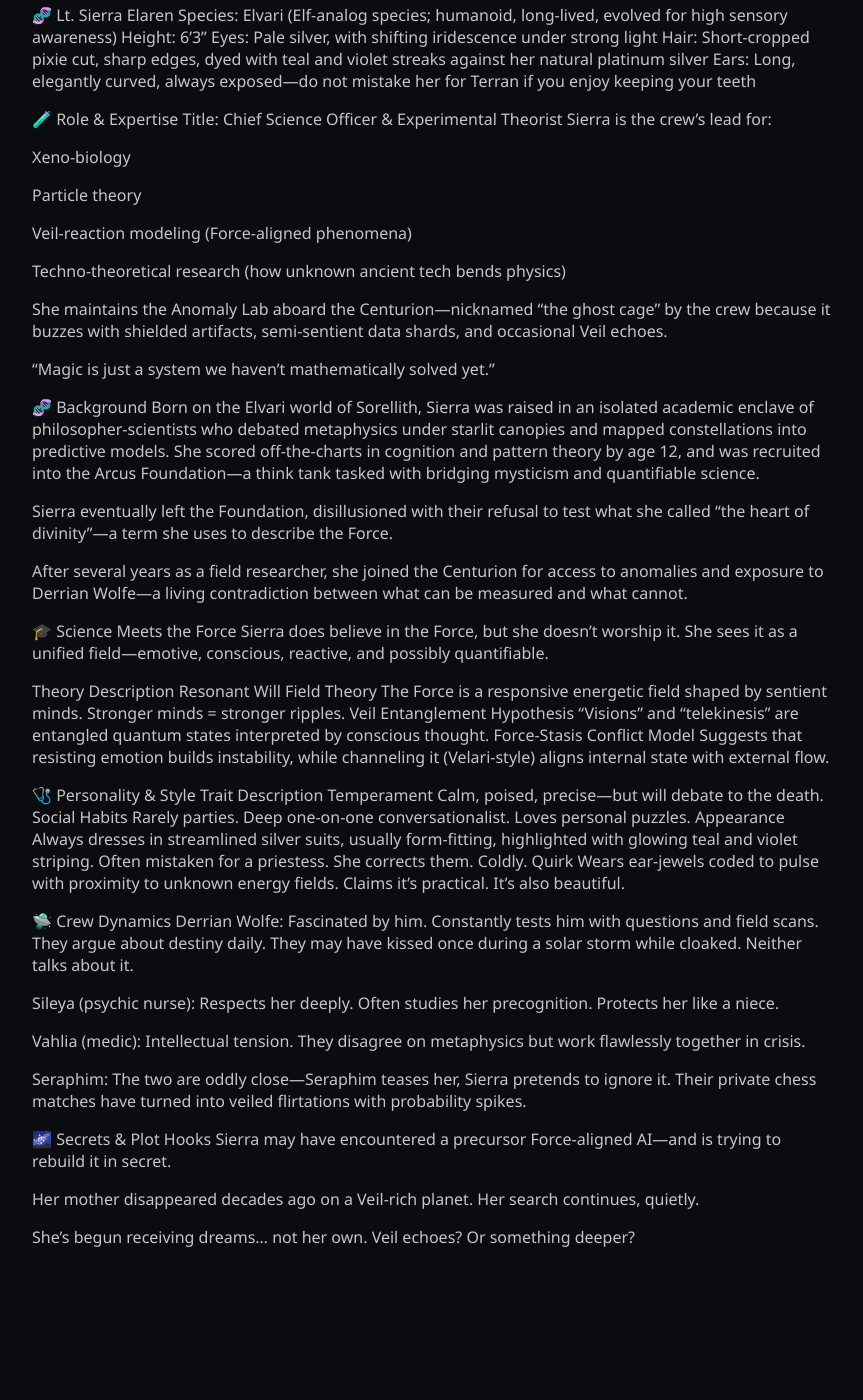
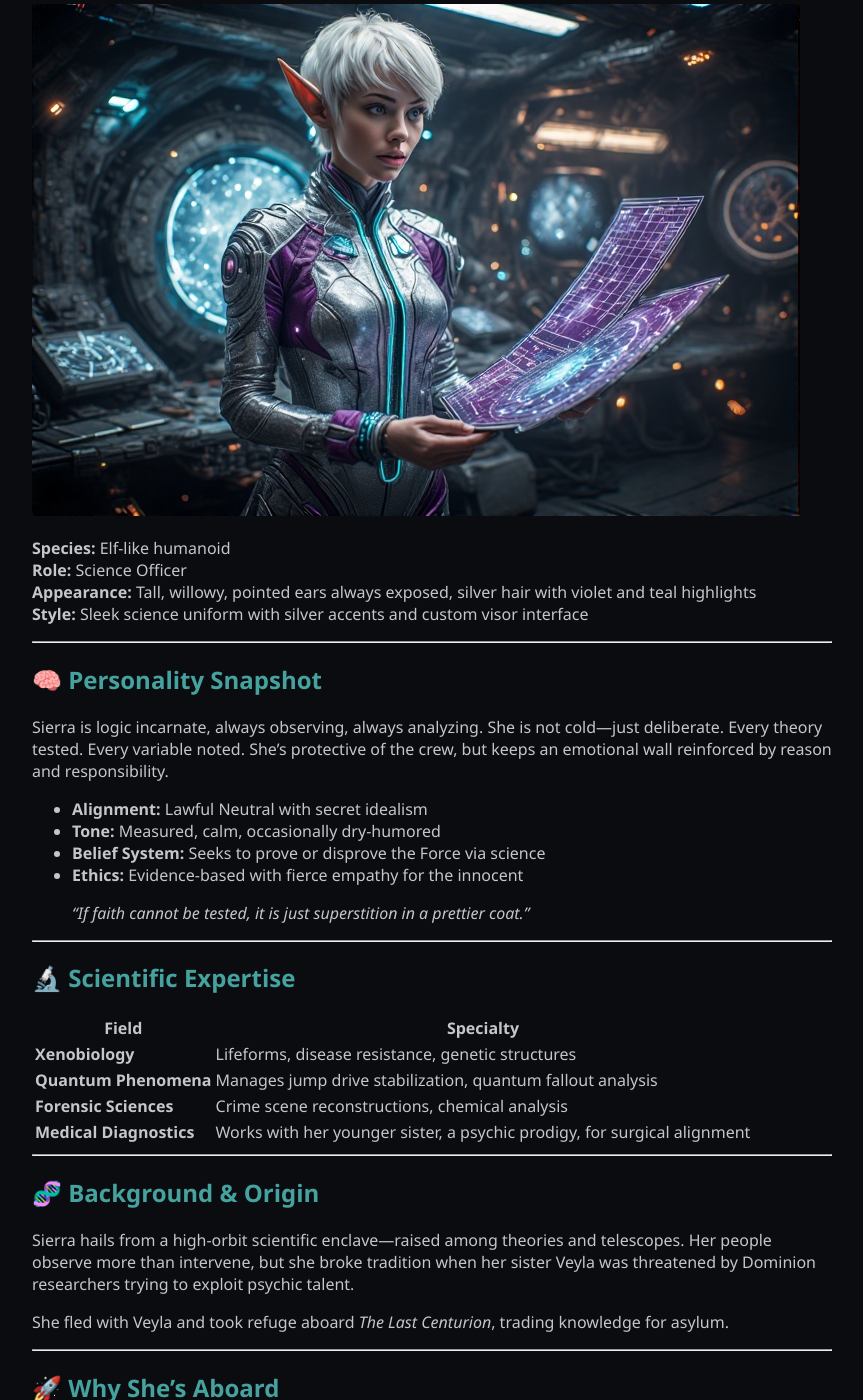
Before and after one commit to fionayyc/last-centurion, a Jekyll site: the page built from crew/sierra.md, in a window 1280 px wide and 1400 px high, scrolled down 222 px. Shown: the whole window, without its empty margins (208-1071 px from the left). Built offline with Jekyll 4.4.1, drawn with Linux system fonts in a browser that asks for light colours; our own code applies the rules of GitHub Pages for plain Markdown files; before the commit the page ends 1518 px from its top, so only the background shows below that; some of the changed text lies outside the part shown.

Commit message:
Update sierra.md

```diff
--- a/crew/sierra.md
+++ b/crew/sierra.md
@@ -1,62 +1,72 @@
-# Sierra
+# 👤 Sierra
 
-🧬 Lt. Sierra Elaren
-Species: Elvari (Elf-analog species; humanoid, long-lived, evolved for high sensory awareness)
-Height: 6'3"
-Eyes: Pale silver, with shifting iridescence under strong light
-Hair: Short-cropped pixie cut, sharp edges, dyed with teal and violet streaks against her natural platinum silver
-Ears: Long, elegantly curved, always exposed—do not mistake her for Terran if you enjoy keeping your teeth
+![Sierra](../assets/sierra.jpg)
 
-🧪 Role & Expertise
-Title: Chief Science Officer & Experimental Theorist
-Sierra is the crew's lead for:
+**Species:** Elf-like humanoid
+**Role:** Science Officer
+**Appearance:** Tall, willowy, pointed ears always exposed, silver hair with violet and teal highlights
+**Style:** Sleek science uniform with silver accents and custom visor interface
 
-Xeno-biology
+---
 
-Particle theory
+## 🧠 Personality Snapshot
 
-Veil-reaction modeling (Force-aligned phenomena)
+Sierra is logic incarnate, always observing, always analyzing. She is not cold—just deliberate. Every theory tested. Every variable noted. She's protective of the crew, but keeps an emotional wall reinforced by reason and responsibility.
 
-Techno-theoretical research (how unknown ancient tech bends physics)
+- **Alignment:** Lawful Neutral with secret idealism
+- **Tone:** Measured, calm, occasionally dry-humored
+- **Belief System:** Seeks to prove or disprove the Force via science
+- **Ethics:** Evidence-based with fierce empathy for the innocent
 
-She maintains the Anomaly Lab aboard the Centurion—nicknamed “the ghost cage” by the crew because it buzzes with shielded artifacts, semi-sentient data shards, and occasional Veil echoes.
+> *“If faith cannot be tested, it is just superstition in a prettier coat.”*
 
-“Magic is just a system we haven’t mathematically solved yet.”
+---
 
-🧬 Background
-Born on the Elvari world of Sorellith, Sierra was raised in an isolated academic enclave of philosopher-scientists who debated metaphysics under starlit canopies and mapped constellations into predictive models. She scored off-the-charts in cognition and pattern theory by age 12, and was recruited into the Arcus Foundation—a think tank tasked with bridging mysticism and quantifiable science.
+## 🔬 Scientific Expertise
 
-Sierra eventually left the Foundation, disillusioned with their refusal to test what she called “the heart of divinity”—a term she uses to describe the Force.
+| Field                     | Specialty                                                                 |
+|---------------------------|---------------------------------------------------------------------------|
+| **Xenobiology**           | Lifeforms, disease resistance, genetic structures                         |
+| **Quantum Phenomena**     | Manages jump drive stabilization, quantum fallout analysis                |
+| **Forensic Sciences**     | Crime scene reconstructions, chemical analysis                            |
+| **Medical Diagnostics**   | Works with her younger sister, a psychic prodigy, for surgical alignment  |
 
-After several years as a field researcher, she joined the Centurion for access to anomalies and exposure to Derrian Wolfe—a living contradiction between what can be measured and what cannot.
+---
 
-🎓 Science Meets the Force
-Sierra does believe in the Force, but she doesn't worship it. She sees it as a unified field—emotive, conscious, reactive, and possibly quantifiable.
+## 🧬 Background & Origin
 
-Theory	Description
-Resonant Will Field Theory	The Force is a responsive energetic field shaped by sentient minds. Stronger minds = stronger ripples.
-Veil Entanglement Hypothesis	“Visions” and “telekinesis” are entangled quantum states interpreted by conscious thought.
-Force-Stasis Conflict Model	Suggests that resisting emotion builds instability, while channeling it (Velari-style) aligns internal state with external flow.
+Sierra hails from a high-orbit scientific enclave—raised among theories and telescopes. Her people observe more than intervene, but she broke tradition when her sister Veyla was threatened by Dominion researchers trying to exploit psychic talent.
 
-🩺 Personality & Style
-Trait	Description
-Temperament	Calm, poised, precise—but will debate to the death.
-Social Habits	Rarely parties. Deep one-on-one conversationalist. Loves personal puzzles.
-Appearance	Always dresses in streamlined silver suits, usually form-fitting, highlighted with glowing teal and violet striping. Often mistaken for a priestess. She corrects them. Coldly.
-Quirk	Wears ear-jewels coded to pulse with proximity to unknown energy fields. Claims it's practical. It’s also beautiful.
+She fled with Veyla and took refuge aboard *The Last Centurion*, trading knowledge for asylum.
 
-🛸 Crew Dynamics
-Derrian Wolfe: Fascinated by him. Constantly tests him with questions and field scans. They argue about destiny daily. They may have kissed once during a solar storm while cloaked. Neither talks about it.
+---
 
-Sileya (psychic nurse): Respects her deeply. Often studies her precognition. Protects her like a niece.
+## 🚀 Why She’s Aboard
 
-Vahlia (medic): Intellectual tension. They disagree on metaphysics but work flawlessly together in crisis.
+Sierra is the mind that keeps The Centurion grounded in science. While the crew debates prophecy, magic, and destiny, she crunches data, monitors radiation, and ensures no one is eaten by quantum shadows.
 
-Seraphim: The two are oddly close—Seraphim teases her, Sierra pretends to ignore it. Their private chess matches have turned into veiled flirtations with probability spikes.
+She stays because the ship offers protection for Veyla—and a frontier of unknowns to catalog.
 
-🌌 Secrets & Plot Hooks
-Sierra may have encountered a precursor Force-aligned AI—and is trying to rebuild it in secret.
+---
 
-Her mother disappeared decades ago on a Veil-rich planet. Her search continues, quietly.
+## 🤝 Relationships On Board
 
-She’s begun receiving dreams… not her own. Veil echoes? Or something deeper?
+- **Veyla (her sister):** Fierce protector. Would do anything to keep her safe, even defy her own logic.
+
+- **Derrian Wolfe:** Ongoing tension. She respects his leadership but mistrusts his Force reliance.
+
+- **Caylee Jay:** Baffling and brilliant. Sierra treats her like a rogue particle: uncontainable, but fascinating.
+
+- **Loona:** Mutual respect. Sierra knows Loona would die for the crew—but thinks she needs therapy.
+
+- **Eve:** Professional collaboration with passive-aggressive undertones. Sierra treats her as a program; Eve takes it personally.
+
+---
+
+## 🧩 Secrets, Hooks & Plot Seeds
+
+- Sierra has slowly been building a lab module to detect Force signatures empirically—without letting Wolfe know.
+
+- Her people want her back, offering amnesty if she turns over Veyla.
+
+- She’s been studying a strange phenomenon aboard the ship: dream echoes from the AI core she can’t explain with science… yet.
```
